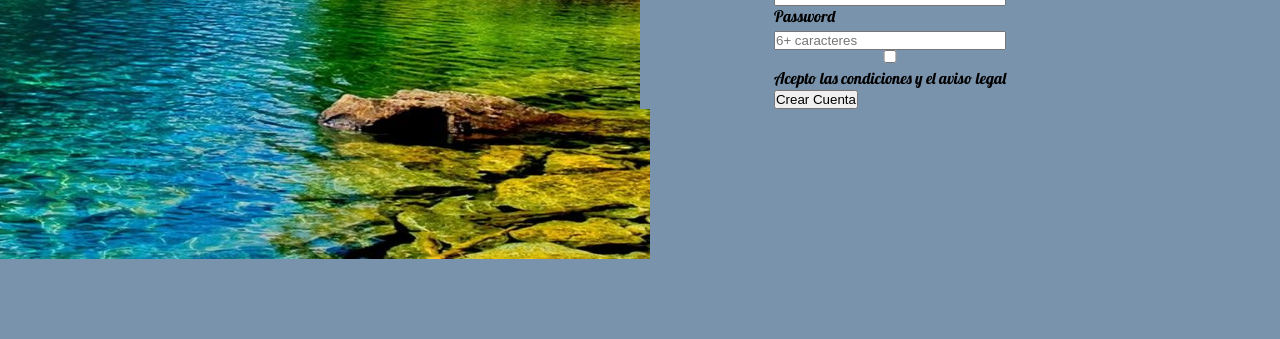
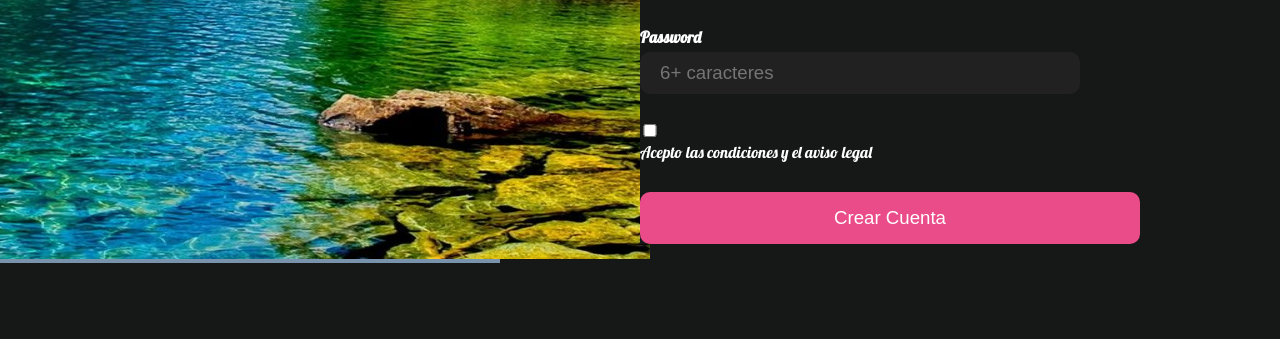
Before and after one commit to aleaases/openbootcampejercicios, a plain HTML site: page html y css/ejercicio 7 formulario moderno/html/index.html in a window 1280 px wide. Shown: the part 461-800 px from the top of the page. Drawn offline with Linux system fonts and the light colour scheme.

Commit message:
main commit ejercicio 7 terminado

```diff
--- a/html y css/ejercicio 7 formulario moderno/css/style.css
+++ b/html y css/ejercicio 7 formulario moderno/css/style.css
@@ -9,9 +9,10 @@
 }
 
 body {
-    background-color: #7A93AC;
+    background-color: #161717;
     display: flex;
     font-family: 'Lobster', cursive;
+    color: white;
 }
 
 /* sector de la imagen */
@@ -39,7 +40,7 @@ body {
 }
 /* sector del formulario */
 .contenedor {
-    background-color: #7A93AC;
+    background-color: #161717;
     margin: auto;
     display: flex;
     flex-direction: column;
@@ -51,7 +52,8 @@ body {
 
 /* sector de los botones */
 .texto-formulario {
-    color: #171A21;
+    color: white;
+    font-family: 'Ubuntu', sans-serif;
 }
 .boton {
     align-self: center;
@@ -130,6 +132,13 @@ body {
 .texto-formulario1 {
     display: flex;
     flex-direction: column;
+    gap: 10px;
+    width: 100%;
+}
+
+form {
+    display: flex;
+    flex-direction: column;
     align-items: stretch;
     gap: 30px;
 }
@@ -139,3 +148,80 @@ label {
     flex-direction: column;
     gap: 5px;
 }
+
+label span {
+    font-weight: 700;
+}
+
+.texto-formulario1 label input {
+    width: 80%;
+    background-color: #f3f3f4;
+    border: none;
+    padding: 10px 20px;
+    border-radius: 10px;
+    outline: none;
+    font-size: 14pt;
+}
+
+label input {
+    width: 90%;
+    background-color: #f3f3f4;
+    border: none;
+    padding: 10px 20px;
+    border-radius: 10px;
+    outline: none;
+    font-size: 14pt;
+    transition: background-color 0.2s, border 0.2s, box-shadow 0.2s;
+}
+
+label input:hover {
+    background-color: white;
+    border: solid 1px #f3f3f4;
+    box-shadow: 0 0 4px #eb50ff4f;
+}
+label input:focus {
+    background-color: white;
+    border: solid 1px #f3f3f4;
+    box-shadow: 0 0 4px #eb50ff4f;
+}
+
+/* sector checkbox*/
+
+.btn-check {
+    display: flex;
+    flex-direction: row;
+}
+
+.checkbox-label input[type="checkbox"] {
+    width: 20px;
+}
+
+.checkbox-label span {
+    font-weight: 400;
+}
+
+.submit-btn {
+    background-color: #EA4C89;
+    color: white;
+    font-weight: 500;
+    font-size: 14pt;
+    text-align: center;
+    padding: 15px;
+    border: none;
+    border-radius: 10px;
+    cursor: pointer;
+}
+
+.submit-btn:hover {
+    opacity: 0.75;
+}
+
+/* modificaciones finales */
+
+input  {
+    background-color: #212121 !important;
+}
+
+input :hover {
+    background-color: #454045;
+}
```
